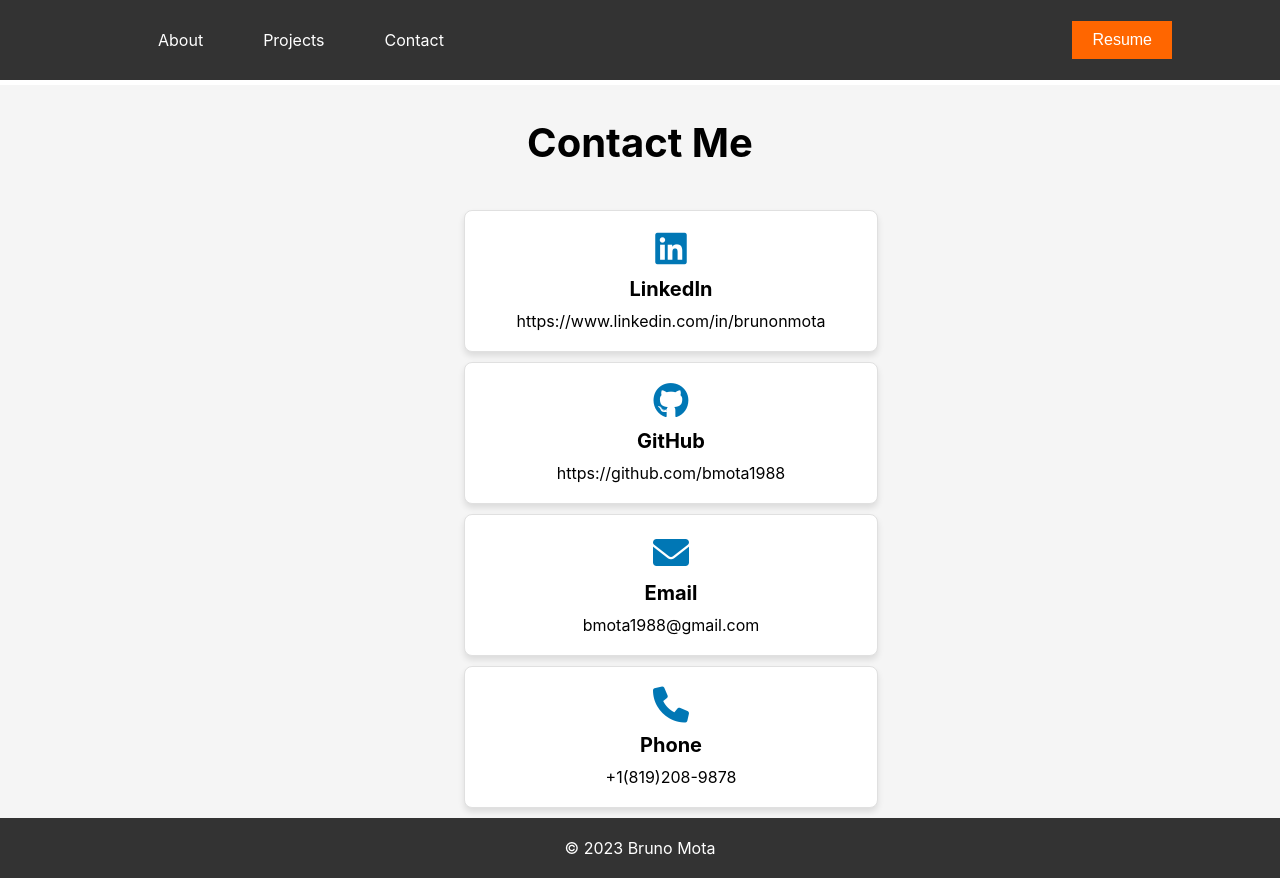
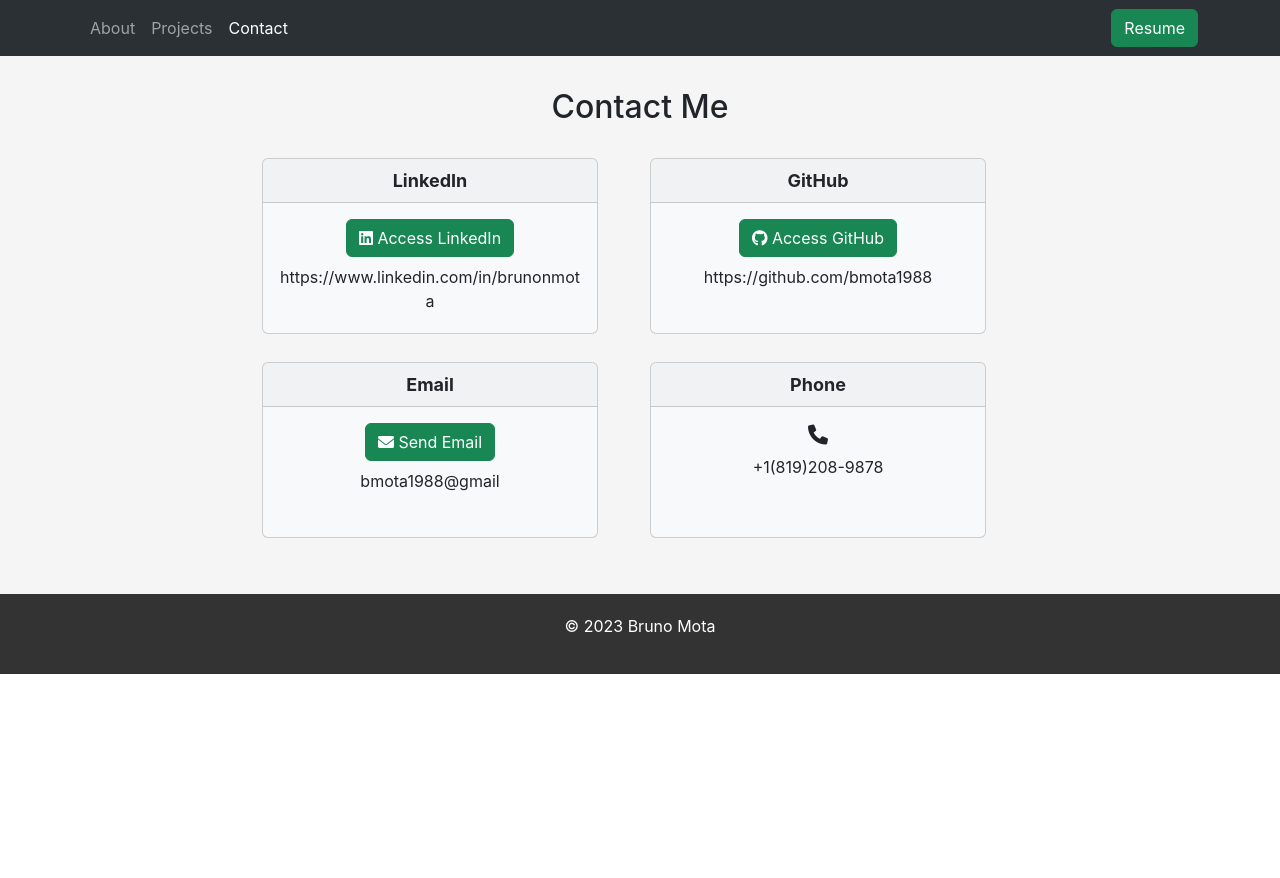
Before and after one commit to bmota1988/bmota1988.github.io, a React (Create React App) app: page /contact in a window 1280 px wide. After the commit the page ends 800 px from the top, so only its background shows below. Built offline with nearby package versions, Linux system fonts and the light colour scheme.

Commit message:
portfolio update

```diff
--- a/package.json
+++ b/package.json
@@ -7,8 +7,13 @@
     "@testing-library/jest-dom": "^5.17.0",
     "@testing-library/react": "^13.4.0",
     "@testing-library/user-event": "^13.5.0",
+    "bootstrap": "^5.3.2",
+    "bootstrap-icons": "^1.11.1",
     "react": "^18.2.0",
+    "react-bootstrap": "^2.9.1",
     "react-dom": "^18.2.0",
+    "react-icons": "^4.11.0",
+    "react-router-bootstrap": "^0.26.2",
     "react-router-dom": "^6.0.0",
     "react-scripts": "5.0.1",
     "web-vitals": "^2.1.4"
--- a/public/index.html
+++ b/public/index.html
@@ -13,6 +13,12 @@
     <link
       rel="stylesheet"
       href="https://cdnjs.cloudflare.com/ajax/libs/font-awesome/6.0.0-beta3/css/all.min.css"
+    />
+    <link
+      rel="stylesheet"
+      href="https://cdn.jsdelivr.net/npm/bootstrap@5.3.0/dist/css/bootstrap.min.css"
+      integrity="sha384-9ndCyUaIbzAi2FUVXJi0CjmCapSmO7SnpJef0486qhLnuZ2cdeRhO02iuK6FUUVM"
+      crossorigin="anonymous"
     />
     <!--
       manifest.json provides metadata used when your web app is installed on a
--- a/src/About.js
+++ b/src/About.js
@@ -1,12 +1,21 @@
 import React from "react";
-import "./style/About.css"; // Import the CSS file for the About component
+import "./style/About.css";
+import Container from "react-bootstrap/Container";
+import Image from "react-bootstrap/Image";
 
 function About() {
   return (
     <section className="about-container">
       <div className="about-content content-below-header">
         <div className="about-image">
-          <img src="perfil_Bruno_Mota.jpg" alt="Perfil - Bruno Mota" />
+          <Container>
+            <Image
+              src="perfil_Bruno_Mota.jpg"
+              alt="Bruno Mota"
+              rounded
+              width={350}
+            />
+          </Container>
         </div>
         <div className="about-text">
           <h2>About Me</h2>
--- a/src/Contact.js
+++ b/src/Contact.js
@@ -1,44 +1,74 @@
 import React from "react";
 import "./style/Contact.css"; // Import the CSS file for styling
+import Card from "react-bootstrap/Card";
+import { Button } from "react-bootstrap";
 
 function Contact() {
+  const myContacts = [
+    {
+      name: "LinkedIn",
+      url: "https://www.linkedin.com/in/brunonmota",
+      icon: (
+        <Button
+          variant="success"
+          href="https://www.linkedin.com/in/brunonmota"
+          target="_blank"
+        >
+          <i className="fab fa-linkedin"></i> Access LinkedIn
+        </Button>
+      ),
+    },
+    {
+      name: "GitHub",
+      url: "https://github.com/bmota1988",
+      icon: (
+        <Button
+          variant="success"
+          href="https://github.com/bmota1988"
+          target="_blank"
+        >
+          <i className="fab fa-github"></i> Access GitHub
+        </Button>
+      ),
+    },
+    {
+      name: "Email",
+      url: "bmota1988@gmail",
+      icon: (
+        <Button variant="success" href="mailto:bmota1988@gmail" target="_blank">
+          <i className="fas fa-envelope"></i> Send Email
+        </Button>
+      ),
+    },
+    {
+      name: "Phone",
+      url: "+1(819)208-9878",
+      icon: <i className="fas fa-phone"></i>,
+    },
+  ];
+
   return (
-    <div className="contact-container content-below-header">
+    <div className="contact-container">
       <h2>Contact Me</h2>
-      <div className="contact-cards">
-        {/* LinkedIn Contact Card */}
-        <a href="https://www.linkedin.com/in/brunonmota">
-          <div className="contact-card">
-            <i className="contact-icon fab fa-linkedin"></i>
-            <h3>LinkedIn</h3>
-            <p>https://www.linkedin.com/in/brunonmota</p>
-          </div>
-        </a>
-
-        {/* GitHub Contact Card */}
-        <a href="https://github.com/bmota1988">
-          <div className="contact-card">
-            <i className="contact-icon fab fa-github"></i>
-            <h3>GitHub</h3>
-            <p>https://github.com/bmota1988</p>
-          </div>
-        </a>
-
-        {/* Email Contact Card */}
-        <a href="mailto:bmota1988@gmail">
-          <div className="contact-card">
-            <i className="contact-icon fas fa-envelope"></i>
-            <h3>Email</h3>
-            <p>bmota1988@gmail.com</p>
-          </div>
-        </a>
-
-        {/* Phone Contact Card */}
-        <div className="contact-card">
-          <i className="contact-icon fas fa-phone"></i>
-          <h3>Phone</h3>
-          <p>+1(819)208-9878</p>
-        </div>
+      <div className="contact-position">
+        {myContacts.map((myContacts, index) => (
+          <Card
+            bg="light"
+            style={{ width: "21rem", height: "11rem" }}
+            className="mb-2 contact-card"
+            key={index}
+          >
+            <Card.Header className="contact-header">
+              {myContacts.name}
+            </Card.Header>
+            <Card.Body>
+              <Card.Title className="contact-title">
+                {myContacts.icon}
+              </Card.Title>
+              <Card.Text className="contact-text">{myContacts.url}</Card.Text>
+            </Card.Body>
+          </Card>
+        ))}
       </div>
     </div>
   );
--- a/src/Header.js
+++ b/src/Header.js
@@ -1,29 +1,38 @@
 import React from "react";
-import { Link } from "react-router-dom";
 import "./style/Header.css";
+import { Button, Container, Nav, Navbar } from "react-bootstrap";
+import { LinkContainer } from "react-router-bootstrap";
 
 function Header() {
   return (
-    <header className="header-container">
-      <div className="header-content">
-        <nav>
-          <ul className="nav-list">
-            <li className="item-list">
-              <Link to="/">About</Link>
-            </li>
-            <li className="item-list">
-              <Link to="/projects">Projects</Link>
-            </li>
-            <li className="item-list">
-              <Link to="/contact">Contact</Link>
-            </li>
-          </ul>
-        </nav>
-        <a href="./public/Resume - Bruno Mota.pdf" download>
-          <button className="resume-button">Resume</button>
-        </a>
-      </div>
-    </header>
+    <Navbar
+      expand="lg"
+      data-bs-theme="dark"
+      className="bg-body-tertiary navbar-position-fixed"
+    >
+      <Container>
+        <Navbar.Collapse expand="lg" className="space-between">
+          <Nav>
+            <LinkContainer to="/">
+              <Nav.Link>About</Nav.Link>
+            </LinkContainer>
+            <LinkContainer to="/projects">
+              <Nav.Link>Projects</Nav.Link>
+            </LinkContainer>
+            <LinkContainer to="/contact">
+              <Nav.Link>Contact</Nav.Link>
+            </LinkContainer>
+          </Nav>
+        </Navbar.Collapse>
+        <Button
+          variant="success"
+          href="./public/Resume - Bruno Mota.pdf"
+          download
+        >
+          Resume
+        </Button>
+      </Container>
+    </Navbar>
   );
 }
 
--- a/src/Projects.js
+++ b/src/Projects.js
@@ -1,5 +1,6 @@
 import React from "react";
-import "./style/Projects.css"; // Import the CSS file for the Projects component
+import "./style/Projects.css";
+import { Button, Card, ListGroup } from "react-bootstrap";
 
 function Projects() {
   // Define an array of project data
@@ -55,34 +56,64 @@ function Projects() {
   ];
 
   return (
-    <section className="projects-container content-below-header">
+    <section className="projects-container">
       <h2>Projects</h2>
       <div className="projects-list">
         {projects.map((project, index) => (
-          <div className="project-card" key={index}>
-            <img src={project.image} alt={project.title} />
-            <h3>{project.title}</h3>
-            <p>{project.description}</p>
-            <p>
-              <strong>Tech Stack:</strong> {project.techStack}
-            </p>
-            <div className="project-links">
-              <a
+          // <div className="project-card" key={index}>
+          //   <img src={project.image} alt={project.title} />
+          //   <h3>{project.title}</h3>
+          //   <p>{project.description}</p>
+          //   <p>
+          //     <strong>Tech Stack:</strong> {project.techStack}
+          //   </p>
+          //   <div className="project-links">
+          //     <a
+          //       href={project.demoLink}
+          //       target="_blank"
+          //       rel="noopener noreferrer"
+          //     >
+          //       Demo
+          //     </a>
+          //     <a
+          //       href={project.codeLink}
+          //       target="_blank"
+          //       rel="noopener noreferrer"
+          //     >
+          //       Code
+          //     </a>
+          //   </div>
+          // </div>
+          <Card className="project-card" style={{ width: "20rem" }} key={index}>
+            <Card.Img
+              variant="top"
+              src={project.image}
+              alt={project.title}
+              width={100}
+            />
+            <Card.Body>
+              <Card.Title>{project.title}</Card.Title>
+              <ListGroup className="list-group-flush">
+                <ListGroup.Item>{project.description}</ListGroup.Item>
+                <ListGroup.Item>
+                  <Button
+                    variant="dark"
                     href={project.demoLink}
                     target="_blank"
-                rel="noopener noreferrer"
                   >
                     Demo
-              </a>
-              <a
+                  </Button>{" "}
+                  <Button
+                    variant="dark"
                     href={project.codeLink}
                     target="_blank"
-                rel="noopener noreferrer"
                   >
                     Code
-              </a>
-            </div>
-          </div>
+                  </Button>
+                </ListGroup.Item>
+              </ListGroup>
+            </Card.Body>
+          </Card>
         ))}
       </div>
     </section>
--- a/src/style/About.css
+++ b/src/style/About.css
@@ -1,46 +1,43 @@
 /* About container styles */
 .about-container {
   background-color: #f5f5f5;
-    height: 80vh;
-    width: 100%;
   display: flex;
-    justify-content: center;
   align-items: center;
-    padding: 40px 0;
+  padding: 3rem;
 }
 
 /* About content styles */
 .about-content {
-    max-width: 1200px;
   display: flex;
+  justify-content: center;
   align-items: center;
 }
 
 /* About image styles */
 .about-image {
   flex: 1; /* Image takes up 50% of the width */
-    text-align: center;
-  }
-
-  .about-image img {
-    max-width: 55%;
-    height: auto;
   display: flex;
   justify-content: center;
   align-items: center;
 }
 
+.about-image img {
+  max-width: 100%;
+  height: auto;
+}
+
 /* About text styles */
 .about-text {
-    flex: 1; /* Text takes up 50% of the width */
-    padding: 10px;
+  flex: 1;
+  padding-right: 15px;
   text-align: justify;
 }
 
 h2 {
-    font-size: 2.5rem;
+  font-size: 2rem;
+  margin-bottom: 2rem;
 }
 
-  p {
-    font-size: 2rem;
+.about-text p {
+  font-size: 1rem;
 }
--- a/src/style/Contact.css
+++ b/src/style/Contact.css
@@ -1,49 +1,34 @@
 /* Contact container styles */
 .contact-container {
   background-color: #f5f5f5;
-  margin-top: 85px;
-  display: flex;
-  flex-direction: column;
-  align-items: center;
-  justify-content: center;
+  text-align: center;
+  padding: 3rem;
 }
 
-a {
-  text-decoration: none;
-  color: inherit;
+.contact-position {
+  display: flex;
+  flex-wrap: wrap;
+  justify-content: center;
+  gap: 20px;
+  max-width: 1000px;
+  height: auto;
+  margin: 0 auto;
 }
 
-/* Contact card styles */
 .contact-card {
-    background-color: #fff;
-    border: 1px solid #e0e0e0;
-    border-radius: 8px;
-    padding: 20px;
-    margin: 10px;
-    width: 100%;
-    text-align: center;
-    box-shadow: 0 4px 6px rgba(0, 0, 0, 0.1);
+  margin-right: 2rem;
 }
 
 .contact-card:hover {
   transform: translateY(-5px);
+  box-shadow: 0 4px 6px rgba(0, 0, 0, 0.1);
 }
 
-  /* Contact card icon styles */
-  .contact-icon {
-    font-size: 36px;
-    color: #0077B5; /* LinkedIn color */
+.contact-header {
+  font-size: large;
+  font-weight: bold;
 }
 
-  /* Contact card heading styles */
-  h3 {
-    text-align: center;
-    font-size: 20px;
-    margin: 10px 0;
+.contact-text {
+  font-size: medium;
 }
-
-  /* Contact card details styles */
-  p {
-    font-size: 16px;
-    margin: 0;
-  }
--- a/src/style/Footer.css
+++ b/src/style/Footer.css
@@ -4,6 +4,7 @@
     color: #fff;
     padding: 20px 0;
     text-align: center;
+    bottom: 0;
   }
 
   /* Footer content styles */
--- a/src/style/Header.css
+++ b/src/style/Header.css
@@ -1,73 +1,11 @@
-/* Header container styles */
-.header-container {
-    background-color: #333;
-    color: #fff;
-    padding: 20px;
-    text-align: center;
-    position: fixed; /* Set the header to a fixed position */
-    top: 0; /* Position it at the top of the viewport */
-    width: 100%; /* Make the header span the entire viewport width */
-    z-index: 100; /* Ensure the header is on top of other content */
-    margin-bottom: 20px;
-  }
+.navbar-position-fixed {
+    position: fixed;
+    top: 0;
+    left: 0;
+    right: 0;
+    z-index: 1000;
+}
 
-  /* Header content styles */
-  .header-content {
-    max-width: 80vw;
-    margin: 0 auto;
-    display: flex;
-    flex-direction: row;
-    justify-content: space-between;
-    align-items: center;
-  }
-
-  /* H1 styles */
-  h1 {
-    font-size: 2rem;
-    margin: 0;
-  }
-
-  /* Navigation styles */
-  nav ul {
-    list-style: none;
-    padding: 0;
-    margin: 0;
-  }
-
-  .nav-list {
-    display: flex;
-    flex-direction: row;
-    gap: 40px; /* Adjust the gap as needed */
-  }
-
-  .nav-item {
-    display: inline;
-  }
-
-  .item-list {
-    padding: 10px;
-  }
-
-  .item-list:hover {
-    background-color: #ff6600;
-  }
-
-  /* Navigation link styles */
-  nav a {
-    text-decoration: none;
-    color: #fff;
-  }
-
-  /* Resume button styles */
-  .resume-button {
-    background-color: #ff6600;
-    color: #fff;
-    border: none;
-    padding: 10px 20px;
-    font-size: 1rem;
-    cursor: pointer;
-  }
-
-  .resume-button:hover {
-    background-color: #ff3300;
-  }
+.about-container, .projects-container, .contact-container {
+    margin-top: 2.5rem;
+}
--- a/src/style/Projects.css
+++ b/src/style/Projects.css
@@ -1,9 +1,8 @@
 /* Projects container styles */
 .projects-container {
     background-color: #f5f5f5;
-    padding: 40px 0;
     text-align: center;
-    margin-top: 20px;
+    padding: 3rem;
   }
 
   /* Projects list styles */
@@ -13,23 +12,13 @@
     justify-content: center;
     gap: 20px;
     max-width: 1200px;
+    height: auto;
     margin: 0 auto;
-  }
-
-  /* Project card styles */
-  .project-card {
-    background-color: #fff;
-    border: 1px solid #ddd;
-    border-radius: 8px;
-    box-shadow: 0 4px 6px rgba(0, 0, 0, 0.1);
-    padding: 20px;
-    text-align: left;
-    max-width: 300px;
-    transition: transform 0.2s;
   }
 
   .project-card:hover {
     transform: translateY(-5px);
+    box-shadow: 0 4px 6px rgba(0, 0, 0, 0.1);
   }
 
   /* Project image styles */
@@ -38,22 +27,3 @@
     height: auto;
     border-radius: 6px;
   }
-
-  /* Project links styles */
-  .project-links {
-    margin-top: 15px;
-  }
-
-  .project-links a {
-    display: inline-block;
-    margin-right: 10px;
-    text-decoration: none;
-    background-color: #333;
-    color: #fff;
-    padding: 5px 10px;
-    border-radius: 4px;
-  }
-
-  .project-links a:hover {
-    background-color: #555;
-  }
```
Also changed, not shown: 1 other file (tests, documents, lock files or other folders). Lines whose indentation alone changed are shown as unchanged.
